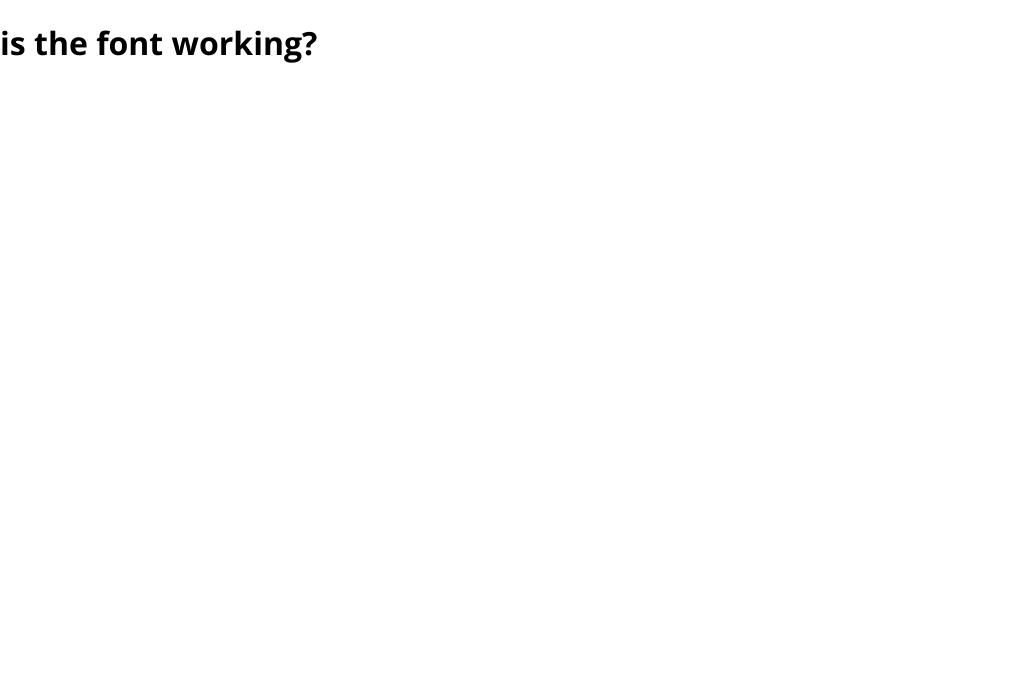
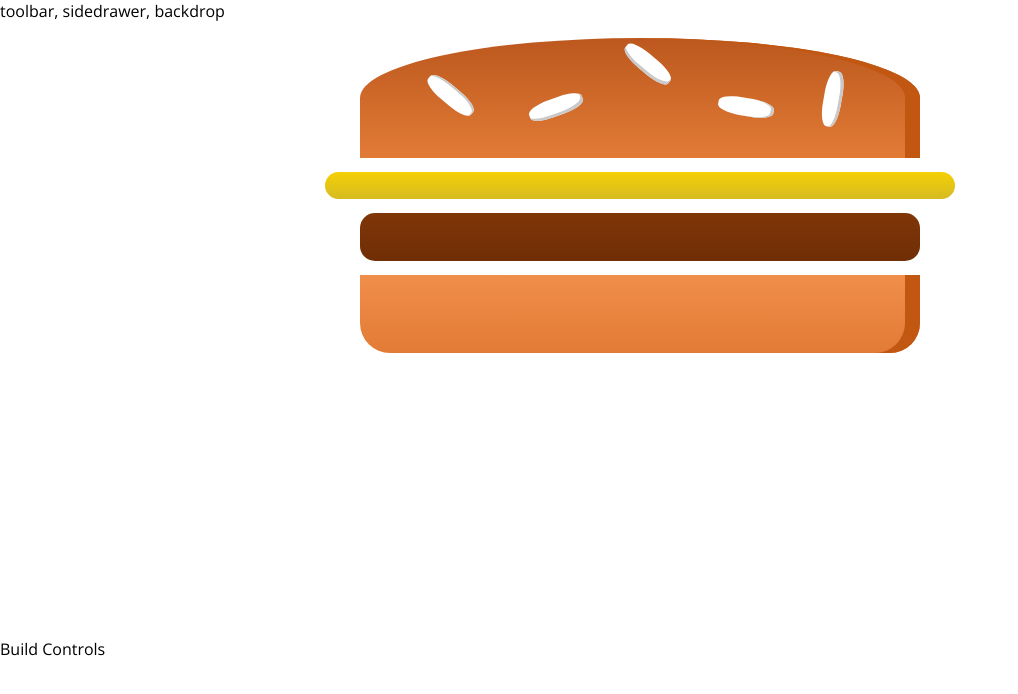
Before and after one commit to dsersch/burger-builder-URT, a React app: page / in a window 1280 px wide. Shown: the top 694 px of the page, without its empty margins (0-1018 px from the left). Built offline with nearby package versions, Linux system fonts and the light colour scheme.

Commit message:
end of lesson 113

```diff
--- a/package.json
+++ b/package.json
@@ -31,6 +31,7 @@
     "postcss-flexbugs-fixes": "3.2.0",
     "postcss-loader": "2.0.8",
     "promise": "8.0.1",
+    "prop-types": "^15.6.1",
     "raf": "3.4.0",
     "react": "^16.3.0",
     "react-dev-utils": "^5.0.0",
--- a/src/App.jsx
+++ b/src/App.jsx
@@ -1,11 +1,13 @@
 import React, { Component } from 'react';
+import Layout from './components/Layout/Layout';
+import BurgerBuilder from './containers/BurgerBuilder/BurgerBuilder';
 
 class App extends Component {
   render() {
     return (
-      <div >
-        <h1>is the font working?</h1>
-      </div>
+      <Layout >
+        <BurgerBuilder />
+      </Layout >
     );
   }
 }
--- /dev/null
+++ b/src/components/Burger/Burger.css
@@ -0,0 +1,28 @@
+.Burger {
+    width: 100%;
+    margin: auto;
+    height: 250px;
+    text-align: center;
+    font-weight: bold;
+    font-size: 1.2rem;
+}
+@media (min-width: 500px) and (min-height: 400px) {
+    .Burger {
+        width: 350px;
+        height: 300px;
+    }
+}
+
+@media (min-width: 500px) and (min-height: 401px) {
+    .Burger {
+        width: 450px;
+        height: 400px;
+    }
+}
+
+@media (min-width: 1000px) and (min-height: 700px) {
+    .Burger {
+        width: 700px;
+        height: 600px;
+    }
+}
--- /dev/null
+++ b/src/components/Burger/Burger.jsx
@@ -0,0 +1,16 @@
+import React from 'react';
+import classes from './Burger.css'
+import BurgerIngredients from './BurgerIngredients/BurgerIngredients'
+
+const burger = (props) => {
+    return (
+        <div className={classes.Burger}>
+            <BurgerIngredients type="bread-top" />
+            <BurgerIngredients type="cheese" />
+            <BurgerIngredients type="meat" />
+            <BurgerIngredients type="bread-bottom" />
+        </div>
+    );
+};
+
+export default burger;
--- /dev/null
+++ b/src/components/Burger/BurgerIngredients/BurgerIngredients.css
@@ -0,0 +1,113 @@
+.BreadBottom {
+    height: 13%;
+    width: 80%;
+    background: linear-gradient(#F08E4A, #e27b36);
+    border-radius: 0 0 30px 30px;
+    box-shadow: inset -15px 0 #c15711;
+    margin: 2% auto;
+}
+
+.BreadTop {
+    height: 20%;
+    width: 80%;
+    background: linear-gradient(#bc581e, #e27b36);
+    border-radius: 50% 50% 0 0;
+    box-shadow: inset -15px 0 #c15711;
+    margin: 2% auto;
+    position: relative;
+}
+
+.Seeds1 {
+    width: 10%;
+    height: 15%;
+    position: absolute;
+    background-color: white;
+    left: 30%;
+    top: 50%;
+    border-radius: 40%;
+    transform: rotate(-20deg);
+    box-shadow: inset -2px -3px #c9c9c9;
+}
+
+.Seeds1:after {
+    content: "";
+    width: 100%;
+    height: 100%;
+    position: absolute;
+    background-color: white;
+    left: -170%;
+    top: -260%;
+    border-radius: 40%;
+    transform: rotate(60deg);
+    box-shadow: inset -1px 2px #c9c9c9;
+}
+
+.Seeds1:before {
+    content: "";
+    width: 100%;
+    height: 100%;
+    position: absolute;
+    background-color: white;
+    left: 180%;
+    top: -50%;
+    border-radius: 40%;
+    transform: rotate(60deg);
+    box-shadow: inset -1px -3px #c9c9c9;
+}
+
+.Seeds2 {
+    width: 10%;
+    height: 15%;
+    position: absolute;
+    background-color: white;
+    left: 64%;
+    top: 50%;
+    border-radius: 40%;
+    transform: rotate(10deg);
+    box-shadow: inset -3px 0 #c9c9c9;
+}
+
+.Seeds2:before {
+    content: "";
+    width: 100%;
+    height: 100%;
+    position: absolute;
+    background-color: white;
+    left: 150%;
+    top: -130%;
+    border-radius: 40%;
+    transform: rotate(90deg);
+    box-shadow: inset 1px 3px #c9c9c9;
+}
+
+
+.Meat {
+    width: 80%;
+    height: 8%;
+    background: linear-gradient(#7f3608, #702e05);
+    margin: 2% auto;
+    border-radius: 15px;
+}
+
+.Cheese {
+    width: 90%;
+    height: 4.5%;
+    margin: 2% auto;
+    background: linear-gradient(#f4d004, #d6bb22);
+    border-radius: 20px;
+}
+
+.Salad {
+    width: 85%;
+    height: 7%;
+    margin: 2% auto;
+    background: linear-gradient(#228c1d, #91ce50);
+    border-radius: 20px;
+}
+
+.Bacon {
+    width: 80%;
+    height: 3%;
+    background: linear-gradient(#bf3813, #c45e38);
+    margin: 2% auto;
+}
--- /dev/null
+++ b/src/components/Burger/BurgerIngredients/BurgerIngredients.jsx
@@ -0,0 +1,43 @@
+import React, { Component } from 'react';
+import classes from './BurgerIngredients.css';
+import PropTypes from 'prop-types';
+
+class BurgerIngredients extends Component {
+    render() {
+        let ingredient = null;
+
+        switch (this.props.type) {
+            case ('bread-bottom') :
+                ingredient = <div className={classes.BreadBottom}></div>;
+                break;
+            case ('bread-top') :
+                ingredient = (
+                    <div className={classes.BreadTop}>
+                        <div className={classes.Seeds1}></div>
+                        <div className={classes.Seeds2}></div>
+                    </div>
+                );
+                break;
+            case ('meat') :
+                ingredient = <div className={classes.Meat}></div>;
+                break;
+            case ('cheese') :
+                ingredient = <div className={classes.Cheese}></div>;
+                break;
+            case ('salad') :
+                ingredient = <div className={classes.Salad}></div>;
+                break;
+            case ('bacon') :
+                ingredient = <div className={classes.Bacon}></div>;
+                break;
+            default :
+                ingredient = null;
+        }
+        return ingredient;
+    }
+}
+
+BurgerIngredients.propTypes = {
+    type: PropTypes.string.isRequired
+}
+export default BurgerIngredients;
--- /dev/null
+++ b/src/components/Layout/Layout.css
@@ -0,0 +1,3 @@
+.Content {
+    margin-top: 16px;
+}
--- /dev/null
+++ b/src/components/Layout/Layout.jsx
@@ -0,0 +1,14 @@
+import React from 'react';
+import Aux from '../../hoc/Auxilary';
+import classes from './Layout.css';
+
+const layout = (props) => (
+    <Aux >
+        <div>toolbar, sidedrawer, backdrop</div>
+        <main className={classes.Content}>
+            {props.children}
+        </main>
+    </Aux >
+)
+
+export default layout;
--- /dev/null
+++ b/src/containers/BurgerBuilder/BurgerBuilder.jsx
@@ -0,0 +1,16 @@
+import React, { Component } from 'react';
+import Aux from '../../hoc/Auxilary'
+import Burger from '../../components/Burger/Burger'
+
+class BurgerBuilder extends Component {
+    render() {
+        return (
+            <Aux >
+                <Burger />
+                <div>Build Controls</div>
+            </Aux >
+        )
+    }
+};
+
+export default BurgerBuilder;
--- /dev/null
+++ b/src/hoc/Auxilary.jsx
@@ -0,0 +1,3 @@
+const aux = (props) => props.children;
+
+export default aux;
```
